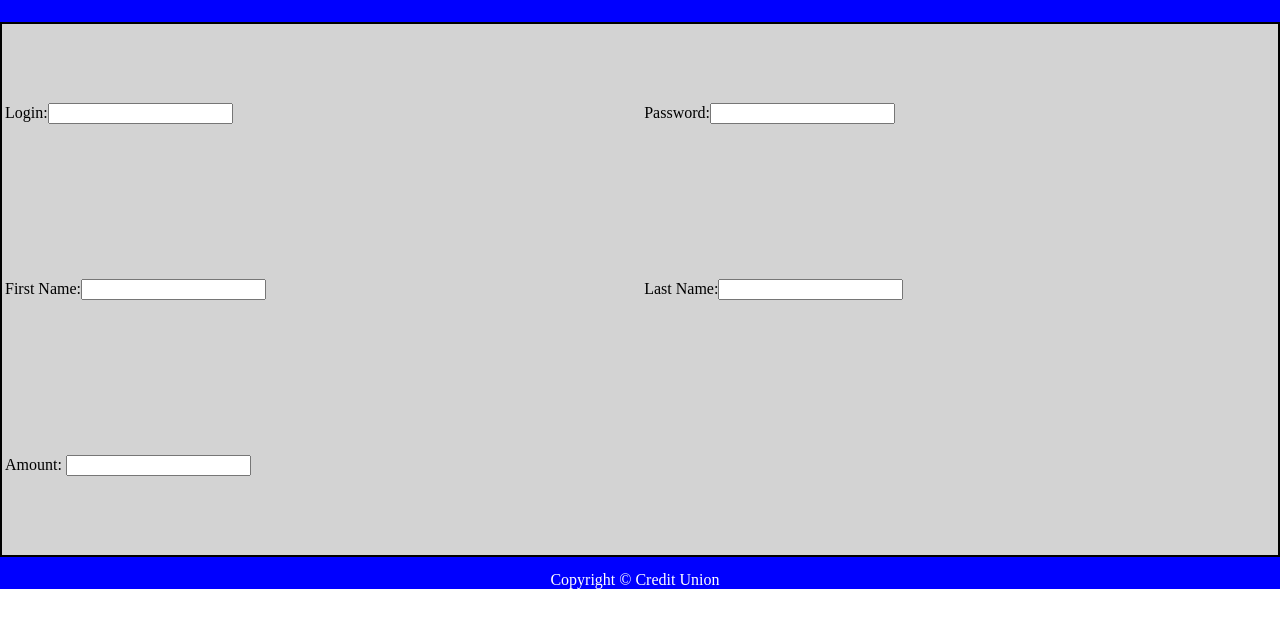
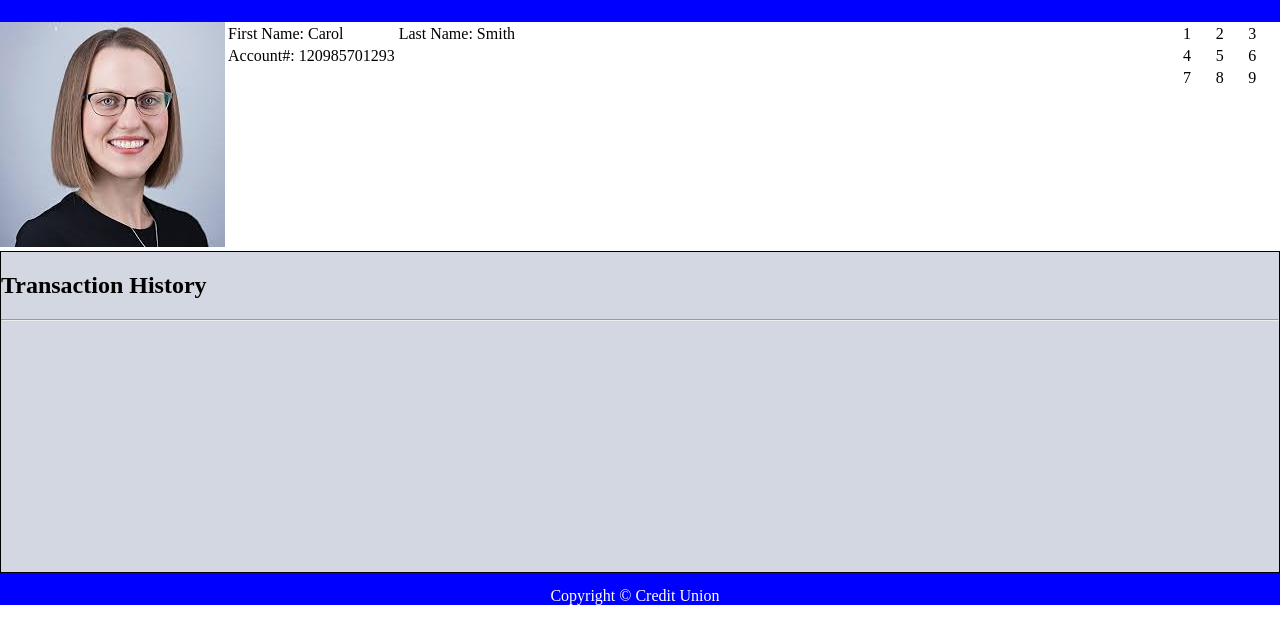
Before and after one commit to kbax6342/Credit-Union-POS, a plain HTML site: page index.html in a window 1280 px wide. Shown: the part 42-686 px from the top of the page. Drawn offline with nearby package versions, Linux system fonts and the light colour scheme.

Commit message:
profile-pic-calculator

```diff
--- a/index.html
+++ b/index.html
@@ -2,7 +2,8 @@
 <html lang="en" dir="ltr">
   <head>
     <meta charset="utf-8">
-    <title></title>
+    <title>Credit Union</title>
+
   </head>
   <body style="padding:0px; margin:0px;">
     <div class="" style="background-color:blue; margin-bottom:0px; width:100%; padding-left: 40%;
@@ -11,23 +12,62 @@
 
     </div>
 
-    <table style="width: 100%; height:535px; background-color:lightgrey; margin-top:0px; border: solid 2px black;">
+    <div class="body-pos">
+      <table style=" width: 100px; float:right;">
         <tr>
-        <td>Login:<input type="text" name="" value=""></td>
-        <td>Password:<input type="text" name="" value=""></td>
+          <td style="width:20px;">1</td>
+          <td style="width:20px;">2</td>
+          <td style="width:20px;">3</td>
         </tr>
         <tr>
-        <td>First Name:<input type="text" name="" value=""></td>
-        <td>Last Name:<input type="text" name="" value=""></td>
+          <td style="width:20px;">4</td>
+          <td style="width:20px;">5</td>
+          <td style="width:20px;">6</td>
         </tr>
         <tr>
-        <td>Amount: <input type="text" name="" value=""></td>
+          <td style="width:20px;">7</td>
+          <td style="width:20px;">8</td>
+          <td style="width:20px;">9</td>
         </tr>
       </table>
+
+      <div class="customer" style="display:inline-flex; width: 600px;">
+        <div class="customer-image">
+            <img src="download.jpeg" alt="">
+        </div>
+        <div class="customer-info" style="float:right;">
+          <table>
+
+            <tr>
+              <td>First Name: Carol </td>
+              <td>Last Name: Smith</td>
+            </tr>
+            <tr>
+              <td>Account#: 120985701293</td>
+            </tr>
+          </table>
+        </div>
+      </div>
+
+
+      <div class="transaction-history" style="height:320px; background-color:#D3D7E1; border:black solid 1px;">
+        <h2>Transaction History</h2>
+        <hr>
+      </div>
+
+
+    </div>
+
 
     <footer style="background-color:blue; margin-bottom:0px; width:100%; padding-left: 43%;
     padding-top: 14px; color:white;">
             Copyright &copy Credit Union
     </footer>
+
+    <script type="text/javascript">
+
+    </script>
+<script src="https://code.jquery.com/jquery-3.4.0.js" integrity="sha256-DYZMCC8HTC+QDr5QNaIcfR7VSPtcISykd+6eSmBW5qo="
+crossorigin="anonymous"></script>
   </body>
 </html>
```
Also changed, not shown: download.jpeg (added). Lines whose indentation alone changed are shown as unchanged.
